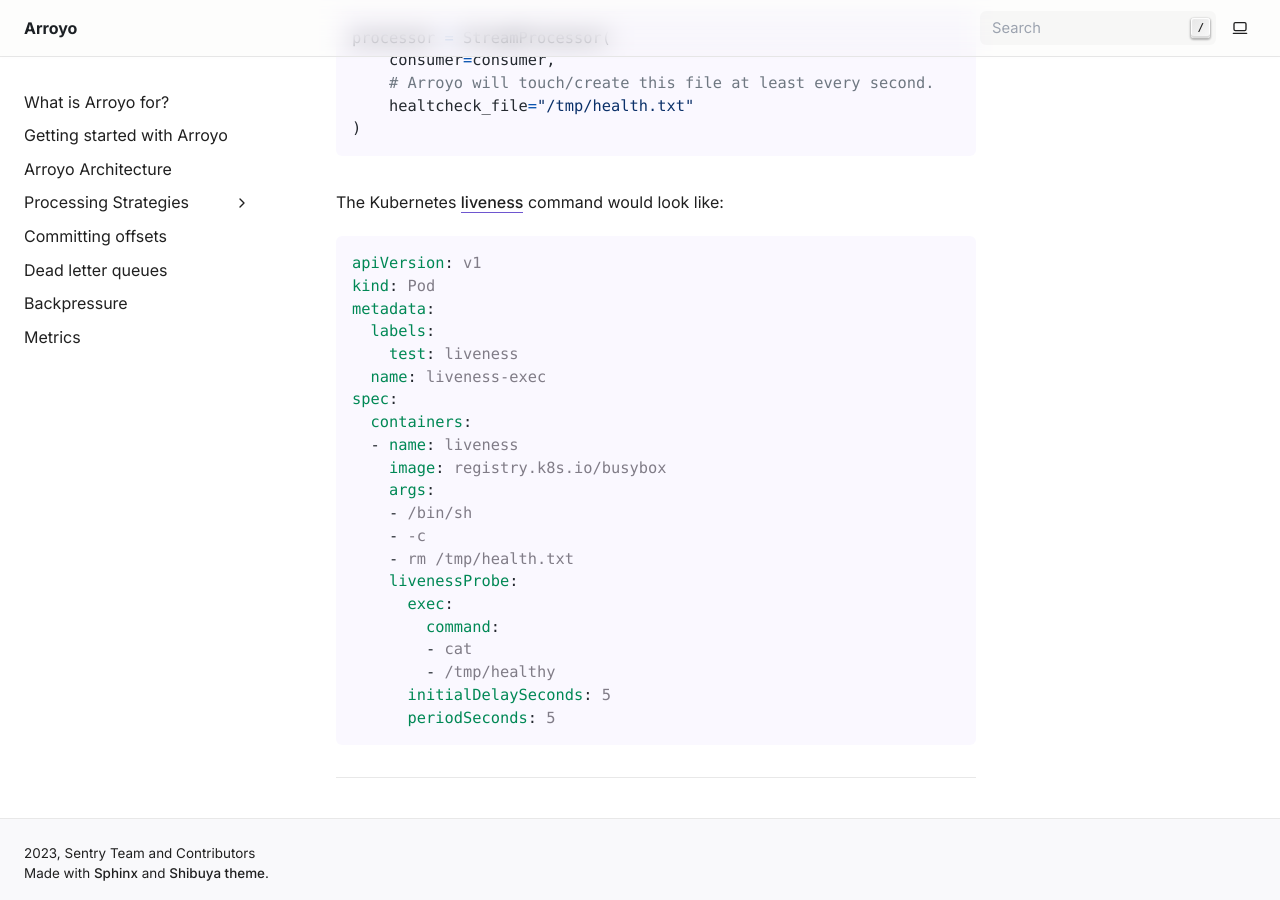
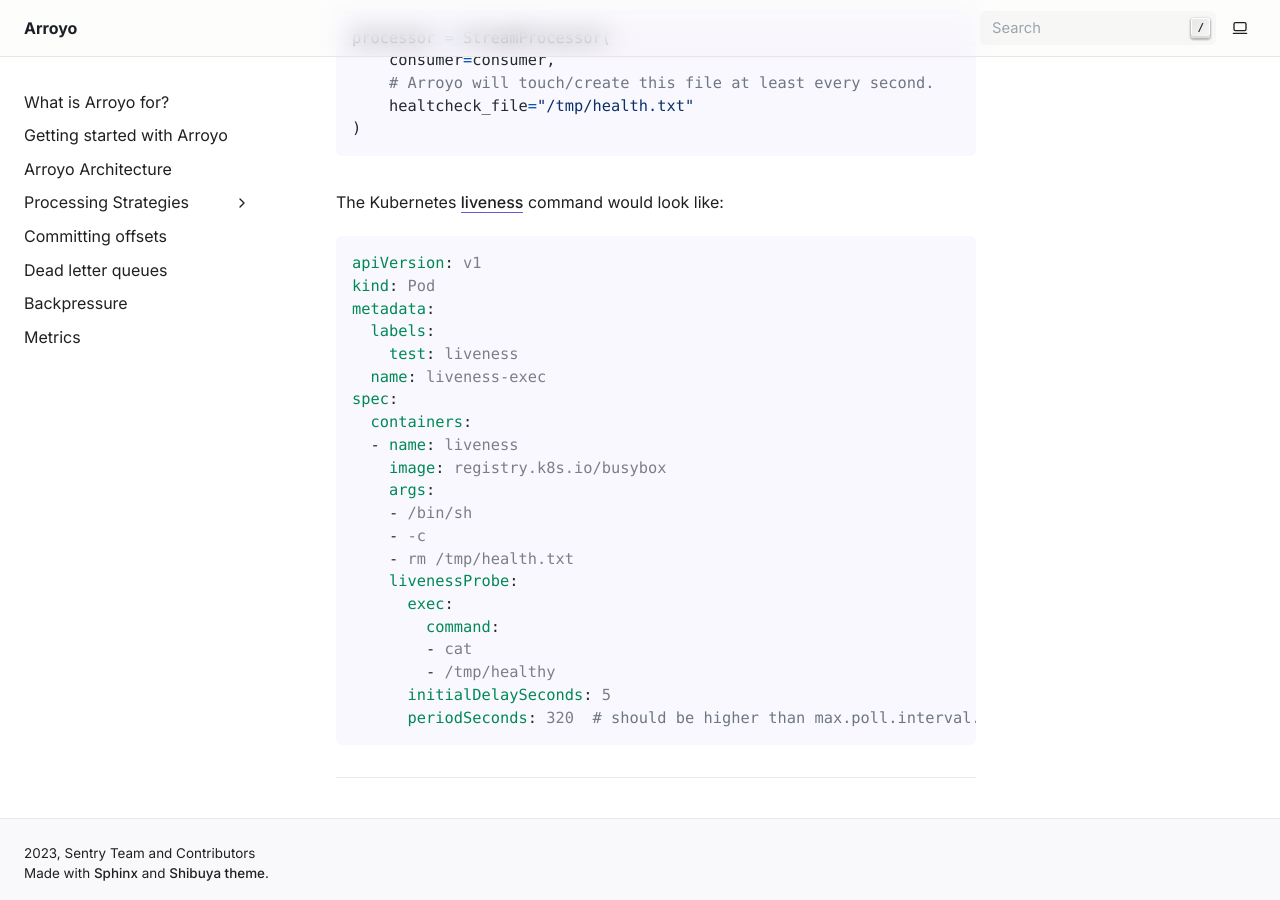
Before and after one commit to getsentry/arroyo, a Sphinx documentation site: the page built from docs/source/healthcheck.rst, in a window 1280 px wide and 900 px high, scrolled down 679 px. Built offline with Sphinx 7.4.7, drawn with Linux system fonts in a browser that asks for light colours.

Commit message:
Update docs/source/healthcheck.rst

```diff
--- a/docs/source/healthcheck.rst
+++ b/docs/source/healthcheck.rst
@@ -57,4 +57,4 @@
             - cat
             - /tmp/healthy
           initialDelaySeconds: 5
-          periodSeconds: 5
+          periodSeconds: 320  # should be higher than max.poll.interval.ms
```
